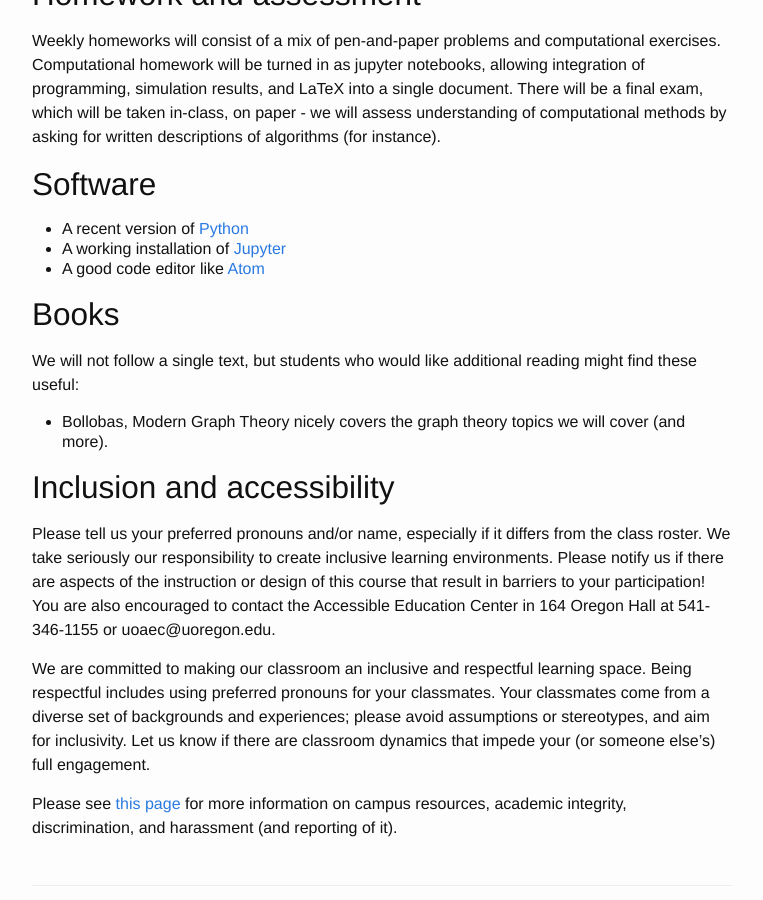
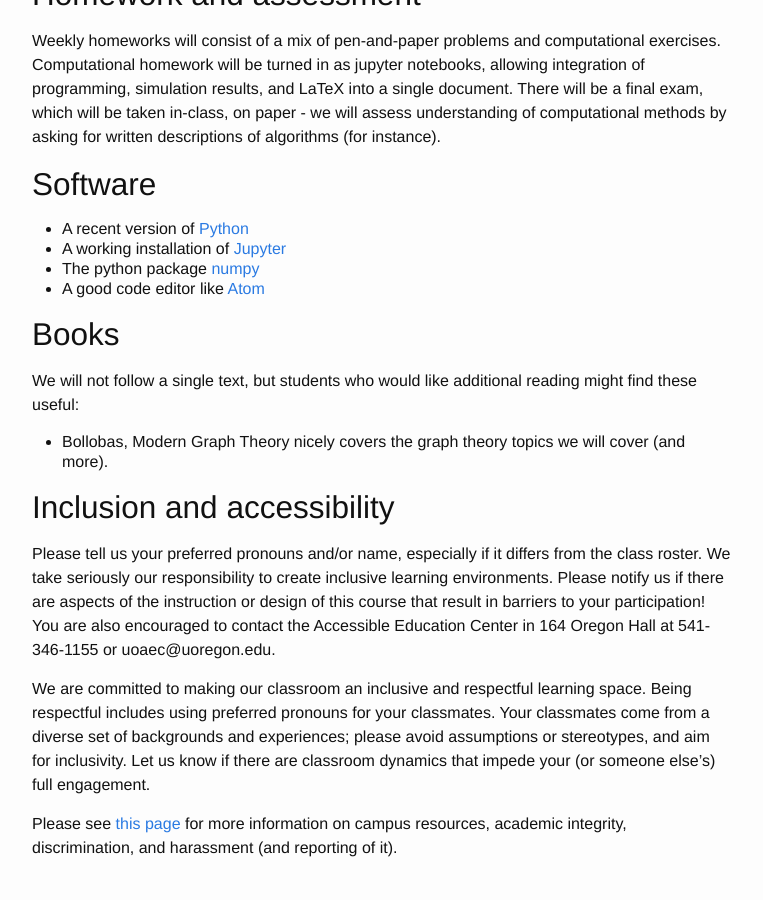
Before and after one commit to uo-applied-math/applied_math, a Jekyll site: the page built from pages/fall.md, in a window 1280 px wide and 900 px high, scrolled down 872 px. Shown: the whole window, without its empty margins (258-1021 px from the left). Built offline with Jekyll 4.4.1, drawn with Linux system fonts in a browser that asks for light colours.

Commit message:
added numpy

```diff
--- a/pages/fall.md
+++ b/pages/fall.md
@@ -33,6 +33,7 @@ Weekly homeworks will consist of a mix of pen-and-paper problems and computation
 
 * A recent version of [Python](https://python.org)
 * A working installation of [Jupyter](https://jupyter.org/)
+* The python package [numpy](https://numpy.org/)
 * A good code editor like [Atom](https://atom.io)
 
 ## Books
```
